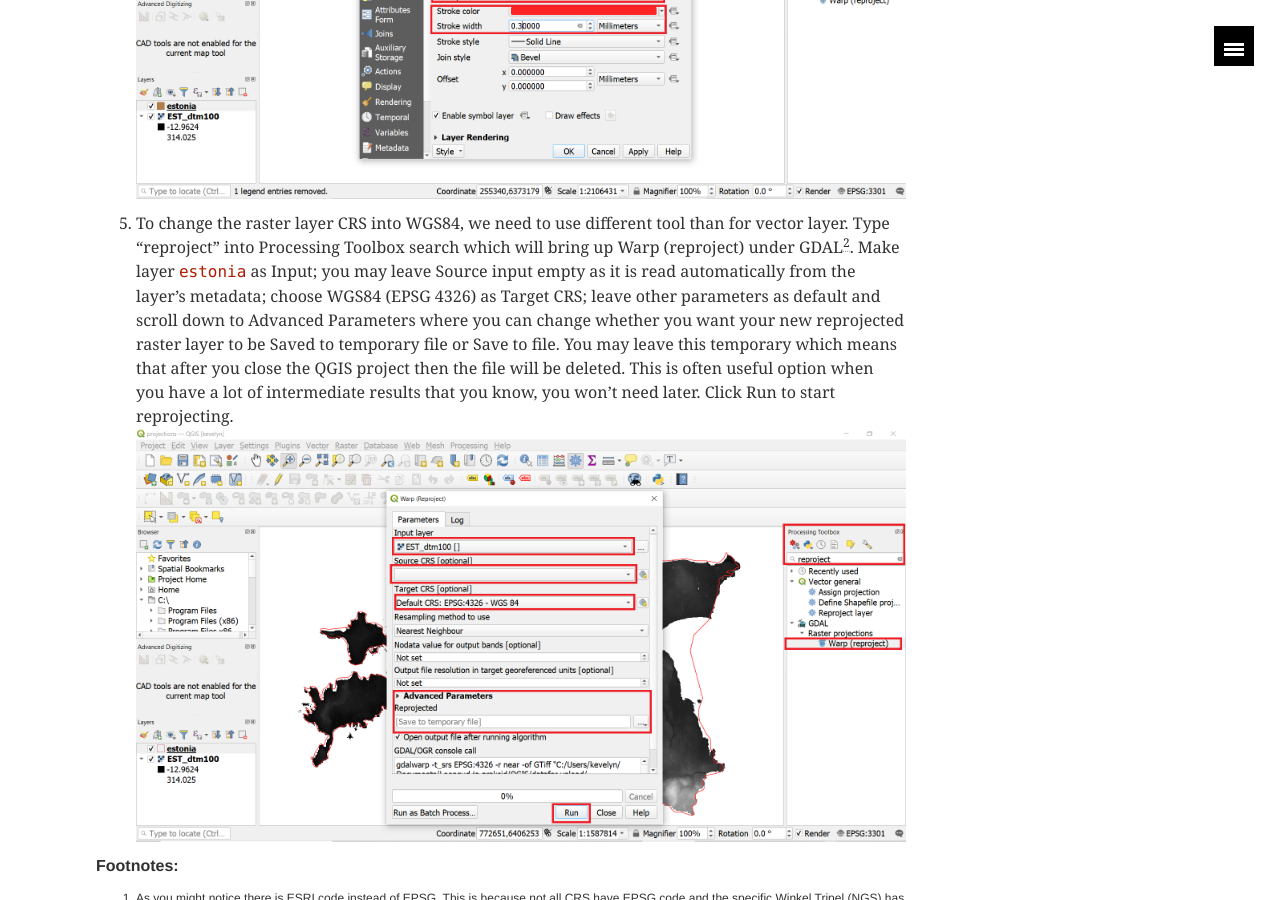
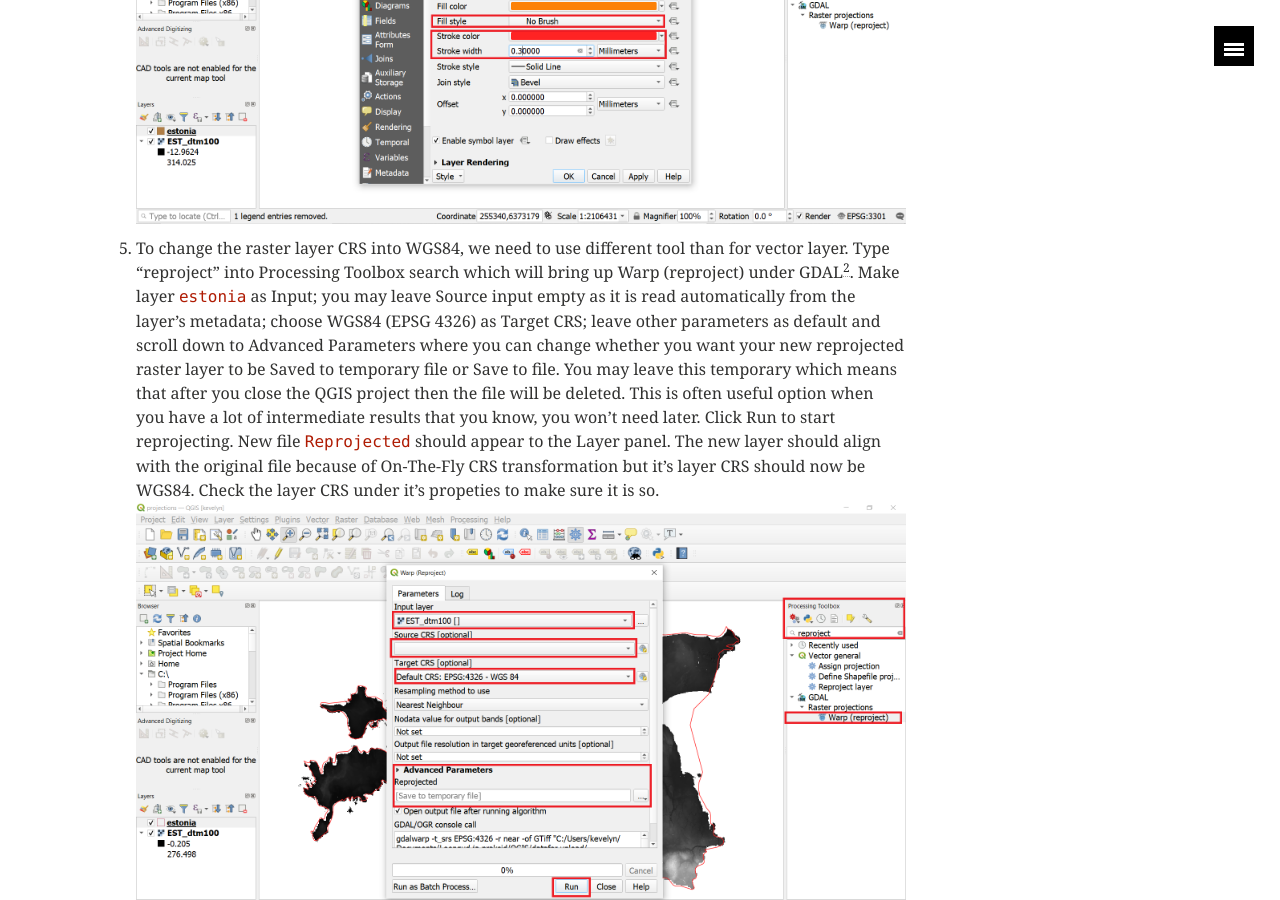
Before and after one commit to kevelyn1/QGIS-Intro, a Jekyll site: the page built from _posts/qgis/2020-08-10-working-with-CRS.md, in a window 1280 px wide and 900 px high, scrolled down 7235 px. Built offline with Jekyll 4.4.1, drawn with Linux system fonts in a browser that asks for light colours; some of the changed text lies outside the part shown.

Commit message:
update files

```diff
--- a/_posts/qgis/2020-08-10-working-with-CRS.md
+++ b/_posts/qgis/2020-08-10-working-with-CRS.md
@@ -57,15 +57,16 @@ You will see the Project CRS is updated to EPSG 3301 (Estonian Coordinate System
 
 
 #### 2.3 Change raster layer CRS
-12. Now let’s add a Raster layer. Go to `Layer ► Add Layer ► Add Raster Layer…` or alternatively click on Open Data Source Manager button ![image of icon data manager](../../images/icon_data source manager.png), click on the Raster tab and add the file from there. New raster layer is added to the map view. The layers are not perfectly overlaping each other because of different level of detail. The raster map has higher level of detail and the coastline is more precise. Also, the lakes have been removed from the elevation model.
+12. Now let’s add a Raster layer. Go to `Layer ► Add Layer ► Add Raster Layer…` or alternatively click on Open Data Source Manager button ![image of icon data manager](../../images/icon_data source manager.png), click on the Raster tab and add the <span style="font-family:Consolas; color:#AF1B03">est_dtm100.tif</span> file from there. New raster layer is added to the map view. The layers are not perfectly overlaping each other because of different level of detail. The raster map has higher level of detail and the coastline is more precise. Also, the lakes have been removed from the elevation model.
 ![image of raster layer](../../images/icon_data source manager.png)
 13. Check the CRS of the raster layes by right-clicking on the <span style="font-family:Consolas; color:#AF1B03">estonia</span> layer and click on `Properties`. In the Layer Properties, switch to Information where you can see that the CRS is EPSG:3301.
 14. To make both layers better visible,  switch the order of the layer by dragging the <span style="font-family:Consolas; color:#AF1B03">est_dtm100</span> to the bottom in the Layers panel. Let's change the layer <span style="font-family:Consolas; color:#AF1B03">estonia</span> symbology so that we can also see the raster layer underneath it. Make a right click on layer <span style="font-family:Consolas; color:#AF1B03">estonia</span> name in the layer panel and choose `Properties`
 ![image of layer properties](../../images/3_raster lakes.png)
 15. Under the Properties switch to Symbology tab and there click on Simple Fill. Change Fill Style to No Brush and change the Stroke color into red and Stroke width to 0.3, for example, and click OK.
 ![image of change symbology](../../images/3_symbology.png)
-16. To change the raster layer CRS into WGS84, we need to use different tool than for vector layer. Type "reproject" into Processing Toolbox search which will bring up Warp (reproject) under GDAL[^2]. Make layer <span style="font-family:Consolas; color:#AF1B03">estonia</span> as Input; you may leave Source input empty as it is read automatically from the layer's metadata; choose WGS84 (EPSG 4326) as Target CRS; leave other parameters as default and scroll down to Advanced Parameters where you can change whether you want your new reprojected raster layer to be Saved to temporary file or Save to file. You may leave this temporary which means that after you close the QGIS project then the file will be deleted. This is often useful option when you have a lot of intermediate results that you know, you won't need later. Click Run to start reprojecting.
+16. To change the raster layer CRS into WGS84, we need to use different tool than for vector layer. Type "reproject" into Processing Toolbox search which will bring up Warp (reproject) under GDAL[^2]. Make layer <span style="font-family:Consolas; color:#AF1B03">estonia</span> as Input; you may leave Source input empty as it is read automatically from the layer's metadata; choose WGS84 (EPSG 4326) as Target CRS; leave other parameters as default and scroll down to Advanced Parameters where you can change whether you want your new reprojected raster layer to be Saved to temporary file or Save to file. You may leave this temporary which means that after you close the QGIS project then the file will be deleted. This is often useful option when you have a lot of intermediate results that you know, you won't need later. Click Run to start reprojecting. New file <span style="font-family:Consolas; color:#AF1B03">Reprojected</span> should appear to the Layer panel. The new layer should align with the original file because of On-The-Fly CRS transformation but it's layer CRS should now be WGS84. Check the layer CRS under it's propeties to make sure it is so.
 ![image of warp](../../images/3_warp.png)
+
 
 [^1]: As you might notice there is ESRI code instead of EPSG. This is because not all CRS have EPSG code and the specific Winkel Tripel (NGS) has been implemente in ESRI softwares under this specific code.
 [^2]: [<span style="color:#0564A0">GDAL</span>](https://gdal.org/) is a open source translator library for raster and vector geospatial data formats
```
Also changed, not shown: images/3_raster lakes.png, images/3_warp.png, images/make_map_teaser.png, 2 other files.
